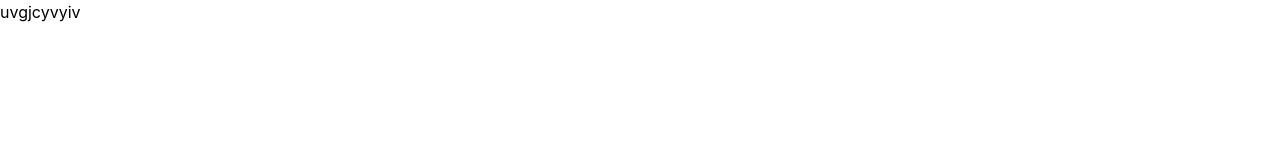
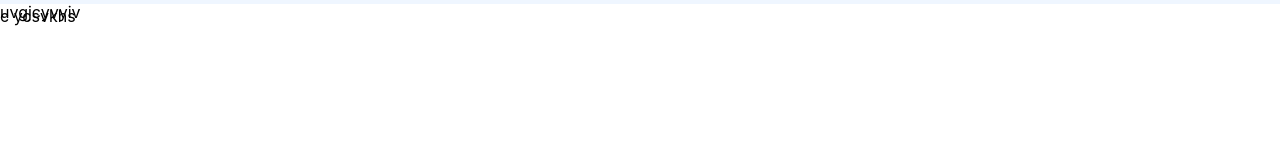
Before and after one commit to TahaSoumbate/travelgo, a website: page index.html in a window 1280 px wide. Drawn offline with Linux system fonts and the light colour scheme.

Commit message:
test yahya

```diff
--- a/index.html
+++ b/index.html
@@ -7,6 +7,9 @@
     <title>Document</title>
 </head>
 <body>
-    <h1 class="bg-blue-50 ">uvgjcyvyiv</h1>
+    <h1 class="bg-blue-50 h-1 w-">uvgjcyvyiv</h1>
+    <ul>
+        <li>c ycsvkhs</li>
+    </ul>
 </body>
 </html>
```
Also changed, not shown: public/css/output.css.
